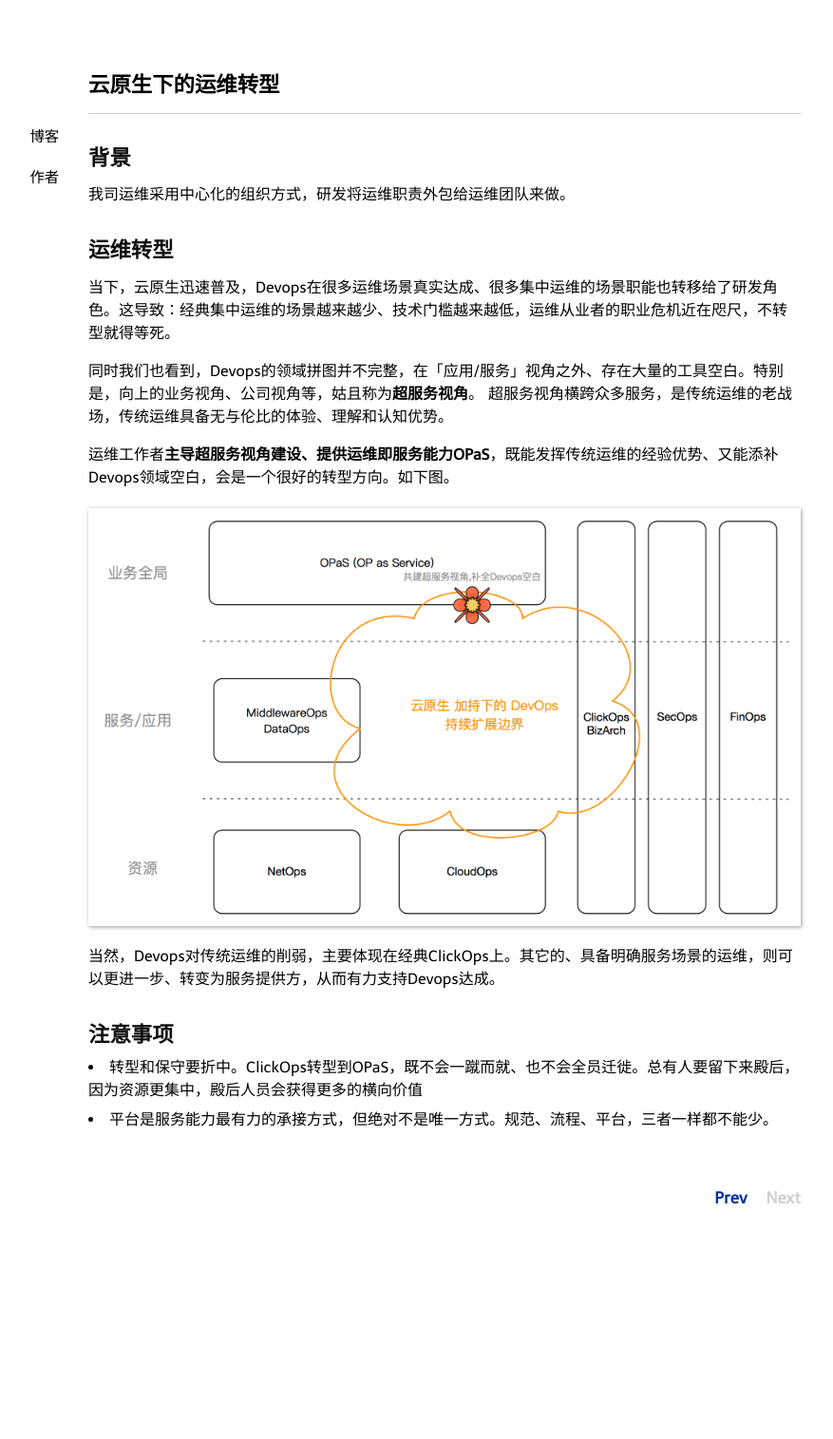
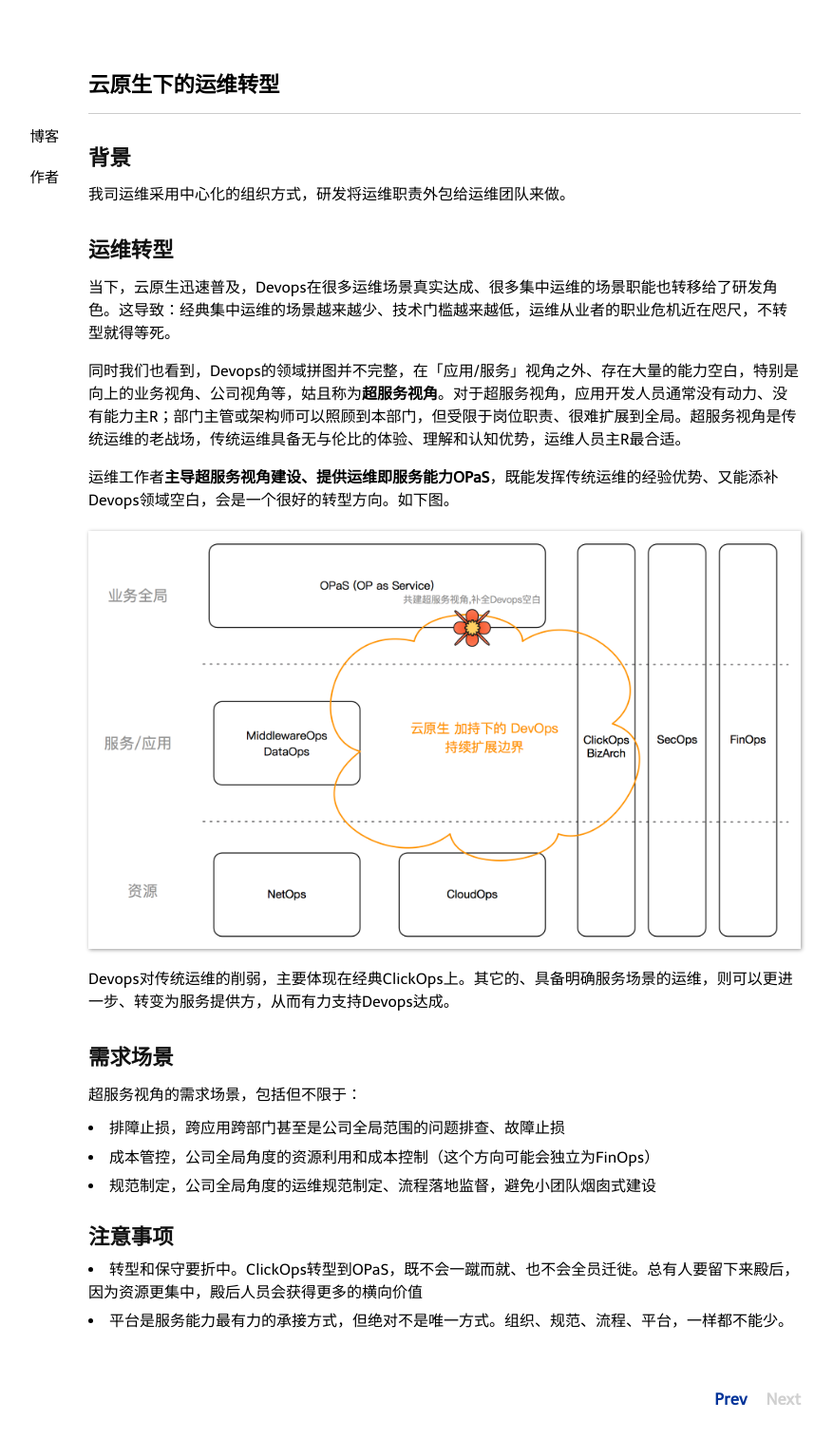
Before and after one commit to niean/niean.github.io, a Jekyll site: the page built from _posts/2022-01-27-ops-cn.markdown, in a window 1280 px wide. Shown: the whole page at 95% size, without its empty margins (172-1049 px from the left). Built offline with Jekyll 4.4.1, drawn with Linux system fonts in a browser that asks for light colours; comment, search, counter and statistics services are not loaded; before the commit the page ends 1303 px from its top, so only the background shows below that.

Commit message:
update:更细超服务视角

```diff
--- a/_posts/2022-01-27-ops-cn.markdown
+++ b/_posts/2022-01-27-ops-cn.markdown
@@ -9,17 +9,27 @@ tags:
 ## 背景
 我司运维采用中心化的组织方式，研发将运维职责外包给运维团队来做。
 
+
 ## 运维转型
 当下，云原生迅速普及，Devops在很多运维场景真实达成、很多集中运维的场景职能也转移给了研发角色。这导致：经典集中运维的场景越来越少、技术门槛越来越低，运维从业者的职业危机近在咫尺，不转型就得等死。
 
-同时我们也看到，Devops的领域拼图并不完整，在「应用/服务」视角之外、存在大量的工具空白。特别是，向上的业务视角、公司视角等，姑且称为**超服务视角**。 超服务视角横跨众多服务，是传统运维的老战场，传统运维具备无与伦比的体验、理解和认知优势。
+同时我们也看到，Devops的领域拼图并不完整，在「应用/服务」视角之外、存在大量的能力空白，特别是向上的业务视角、公司视角等，姑且称为**超服务视角**。对于超服务视角，应用开发人员通常没有动力、没有能力主R；部门主管或架构师可以照顾到本部门，但受限于岗位职责、很难扩展到全局。超服务视角是传统运维的老战场，传统运维具备无与伦比的体验、理解和认知优势，运维人员主R最合适。
 
 运维工作者**主导超服务视角建设、提供运维即服务能力OPaS**，既能发挥传统运维的经验优势、又能添补Devops领域空白，会是一个很好的转型方向。如下图。
 
 ![zone](https://raw.githubusercontent.com/niean/niean.github.io/master/images/20220127/OPaS.png)
 
-当然，Devops对传统运维的削弱，主要体现在经典ClickOps上。其它的、具备明确服务场景的运维，则可以更进一步、转变为服务提供方，从而有力支持Devops达成。
+Devops对传统运维的削弱，主要体现在经典ClickOps上。其它的、具备明确服务场景的运维，则可以更进一步、转变为服务提供方，从而有力支持Devops达成。
+
+
+## 需求场景
+超服务视角的需求场景，包括但不限于：
+
+- 排障止损，跨应用跨部门甚至是公司全局范围的问题排查、故障止损
+- 成本管控，公司全局角度的资源利用和成本控制（这个方向可能会独立为FinOps）
+- 规范制定，公司全局角度的运维规范制定、流程落地监督，避免小团队烟囱式建设
+
 
 ## 注意事项
 - 转型和保守要折中。ClickOps转型到OPaS，既不会一蹴而就、也不会全员迁徙。总有人要留下来殿后，因为资源更集中，殿后人员会获得更多的横向价值
-- 平台是服务能力最有力的承接方式，但绝对不是唯一方式。规范、流程、平台，三者一样都不能少。
+- 平台是服务能力最有力的承接方式，但绝对不是唯一方式。组织、规范、流程、平台，一样都不能少。
```
